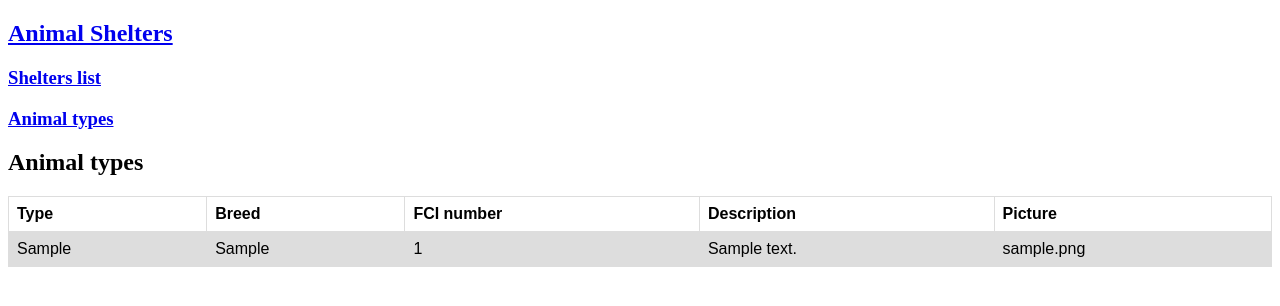
After one commit to KrzysztofCalus/Animal_shelters_app, a Django app: page /type in a window 1280 px wide. The commit adds this page. Shown: the top 306 px of the page. Run offline with Django 3.2, Linux system fonts and the light colour scheme; tables that the repository leaves empty hold one stand-in row (values such as "Sample post").

Commit message:
views: care/type/food/

```diff
--- a/CL_final_project/urls.py
+++ b/CL_final_project/urls.py
@@ -16,7 +16,9 @@ Including another URLconf
 from django.contrib import admin
 from django.urls import path, include
 from django.views.generic.base import TemplateView
-from animal_shelters.views import SignUpView, AccountView, SheltersView, AddShelterAnimalsView, ShelterAnimalsView
+from animal_shelters.views import SignUpView, AccountView, SheltersView, AddShelterAnimalsView, ShelterAnimalsView, \
+    OwnerAnimalsView, EditShelterAnimalsView, FoodView, AddFoodView, AnimalTypeView, AddAnimalTypeView, CareView, \
+    AddCareView
 
 urlpatterns = [
     path('admin/', admin.site.urls),
@@ -26,5 +28,13 @@ urlpatterns = [
     path('account', AccountView.as_view(), name='account'),
     path('shelters', SheltersView.as_view(), name='shelters'),
     path('shelter/animals/add', AddShelterAnimalsView.as_view(), name='add-shelter-animals'),
-    path('shelter/animals/<int:shelter_id>', ShelterAnimalsView.as_view(), name='shelter-animals')
+    path('shelter/animals/<int:shelter_id>', ShelterAnimalsView.as_view(), name='shelter-animals'),
+    path('owner/animals', OwnerAnimalsView.as_view(), name='owner-animals'),
+    path('owner/animals/edit/<int:animal_id>', EditShelterAnimalsView.as_view(), name='owner-animals-edit'),
+    path('food', FoodView.as_view(), name='food'),
+    path('food/add', AddFoodView.as_view(), name='add-food'),
+    path('type', AnimalTypeView.as_view(), name='type'),
+    path('type/add', AddAnimalTypeView.as_view(), name='add-type'),
+    path('care', CareView.as_view(), name='care'),
+    path('care/add', AddCareView.as_view(), name='add-care')
 ]
--- a/animal_shelters/models.py
+++ b/animal_shelters/models.py
@@ -39,21 +39,25 @@ class Owner(models.Model):
 class AnimalType(models.Model):
     type = models.CharField(max_length=128)
     breed = models.CharField(max_length=128)
-    picture = models.FileField()
+    picture = models.FileField(null=True, blank=True)
     description = models.TextField()
     FCI_number = models.IntegerField()
+
+    def __str__(self):
+        return f'Type: {self.type}; Breed: {self.breed}; FCI number: {self.FCI_number}'
 
 
 class Food(models.Model):
     name = models.CharField(max_length=128)
     age_start = models.PositiveIntegerField()
     age_end = models.PositiveIntegerField()
-    weight_start = models.PositiveIntegerField
+    weight_start = models.PositiveIntegerField(default=0)
     weight_end = models.PositiveIntegerField()
     amount = models.DecimalField(max_digits=4, decimal_places=2)
 
     def __str__(self):
-        return self.name
+        return f'{self.name}; Age range: {self.age_start}-{self.age_end}; Weight range: {self.weight_start}-' \
+               f'{self.weight_end}; Amount: {self.amount}'
 
 
 class Animal(models.Model):
@@ -66,9 +70,9 @@ class Animal(models.Model):
     weight = models.DecimalField(max_digits=4, decimal_places=2)
     size = models.CharField(max_length=128, choices=ANIMAL_SIZE)
     description = models.TextField()
-    animal_type = models.ForeignKey(AnimalType, on_delete=models.CASCADE)
-    picture = models.FileField()
-    food = models.ForeignKey(Food, on_delete=models.CASCADE)
+    animal_type = models.ForeignKey(AnimalType, on_delete=models.CASCADE, blank=True, null=True)
+    picture = models.FileField(blank=True, null=True)
+    food = models.ForeignKey(Food, on_delete=models.CASCADE, blank=True, null=True)
     owner = models.ManyToManyField(Owner, through='AnimalOwner')
 
     def __str__(self):
@@ -90,4 +94,4 @@ class AnimalOwner(models.Model):
     animal = models.ForeignKey(Animal, on_delete=models.CASCADE)
     owner = models.ForeignKey(Owner, on_delete=models.CASCADE)
     start = models.DateField()
-    end = models.DateField()
+    end = models.DateField(null=True)
--- /dev/null
+++ b/animal_shelters/templates/animal_type.html
@@ -0,0 +1,47 @@
+{% extends 'base.html' %}
+
+{% block content %}
+<head>
+<style>
+table {
+  font-family: arial, sans-serif;
+  border-collapse: collapse;
+  width: 100%;
+}
+
+td, th {
+  border: 1px solid #dddddd;
+  text-align: left;
+  padding: 8px;
+}
+
+tr:nth-child(even) {
+  background-color: #dddddd;
+}
+</style>
+</head>
+<h2>Animal types</h2>
+<body>
+<table style="width:100%">
+  <tr>
+    <th>Type</th>
+    <th>Breed</th>
+    <th>FCI number</th>
+    <th>Description</th>
+    <th>Picture</th>
+  </tr>
+    {% for type in types %}
+  <tr>
+    <td>{{ type.type }}</td>
+    <td>{{ type.breed }}</td>
+    <td>{{ type.FCI_number }}</td>
+    <td>{{ type.description }}</td>
+    <td>{{ type.picture }}</td>
+  </tr>
+    {% endfor %}
+</table>
+{% if user.is_authenticated %}
+  <h3><a href="{% url 'add-type' %}">Add type</a></h3>
+{% endif %}
+</body>
+{% endblock %}
--- a/animal_shelters/templates/base.html
+++ b/animal_shelters/templates/base.html
@@ -6,8 +6,18 @@
 </head>
 <body>
   <main>
-      <p><h2><a href="{% url 'home' %}">Animal Shelters</a></h2></p>
-      <h3><a href="{% url 'shelters' %}">Shelters list</a></h3>
+      {% if user.is_authenticated %}
+          <p><h2><a href="{% url 'home' %}">Animal Shelters</a></h2></p>
+          <h3><a href="{% url 'shelters' %}">Shelters list</a></h3>
+          <h3><a href="{% url 'type' %}">Animal types</a></h3>
+          <h3><a href="{% url 'owner-animals' %}">My animals</a></h3>
+          <h3><a href="{% url 'food' %}">Food</a></h3>
+          <h3><a href="{% url 'care' %}">Care</a></h3>
+      {% else %}
+          <p><h2><a href="{% url 'home' %}">Animal Shelters</a></h2></p>
+          <h3><a href="{% url 'shelters' %}">Shelters list</a></h3>
+          <h3><a href="{% url 'type' %}">Animal types</a></h3>
+      {% endif %}
     {% block content %}
     {% endblock %}
   </main>
--- /dev/null
+++ b/animal_shelters/templates/no-animals.html
@@ -0,0 +1,5 @@
+{% extends 'base.html' %}
+
+{% block content %}
+    <p>You do not have any animals.</p>
+{% endblock %}
--- a/animal_shelters/views.py
+++ b/animal_shelters/views.py
@@ -3,11 +3,12 @@ from django.shortcuts import render
 from django.contrib.auth.forms import UserCreationForm
 from django.urls import reverse_lazy
 from django.views import generic, View
+from datetime import date
 
-from animal_shelters.forms import AccountForm, SheltersForm
+from animal_shelters.forms import AccountForm, SheltersForm, AddAnimalForm, AddFoodForm, AddTypeForm, AddCareForm
 
 # Create your views here.
-from animal_shelters.models import Owner, AnimalOwner, Animal
+from animal_shelters.models import Owner, AnimalOwner, Animal, Food, AnimalType, AnimalCare
 
 
 class SignUpView(generic.CreateView):
@@ -76,11 +77,146 @@ class SheltersView(View):
 
 
 class AddShelterAnimalsView(View):
-    pass
+    def get(self, request):
+        form = AddAnimalForm()
+        return render(request, 'add_animal_form.html', {'form': form})
+
+    def post(self, request):
+        form = AddAnimalForm(request.POST)
+        if form.is_valid():
+            name = form.cleaned_data['name']
+            sex = form.cleaned_data['sex']
+            chip_number = form.cleaned_data['chip_number']
+            birth_date = form.cleaned_data['birth_date']
+            colour = form.cleaned_data['colour']
+            distinguishing_marks = form.cleaned_data['distinguishing_marks']
+            weight = form.cleaned_data['weight']
+            size = form.cleaned_data['size']
+            description = form.cleaned_data['description']
+            animal_type = form.cleaned_data['animal_type']
+            picture = form.cleaned_data['picture']
+            food = form.cleaned_data['food']
+            a = Animal.objects.create(name=name, sex=sex, chip_number=chip_number, birth_date=birth_date, colour=colour,
+                                      distinguishing_marks=distinguishing_marks, weight=weight, size=size,
+                                      description=description, animal_type_id=animal_type, picture=picture,
+                                      food_id=food)
+            AnimalOwner.objects.create(animal_id=a.id, owner_id=self.request.user.id, start=date.today())
+        return HttpResponseRedirect('/owner/animals')
+
+
+class EditShelterAnimalsView(View):
+    def get(self, request, animal_id):
+        animal = Animal.objects.get(id=animal_id)
+        form = AddAnimalForm(instance=animal)
+        return render(request, 'add_animal_form.html', {'form': form})
+
+    def post(self, request, animal_id):
+        form = AddAnimalForm(request.POST)
+        if form.is_valid():
+            name = form.cleaned_data['name']
+            sex = form.cleaned_data['sex']
+            chip_number = form.cleaned_data['chip_number']
+            birth_date = form.cleaned_data['birth_date']
+            colour = form.cleaned_data['colour']
+            distinguishing_marks = form.cleaned_data['distinguishing_marks']
+            weight = form.cleaned_data['weight']
+            size = form.cleaned_data['size']
+            description = form.cleaned_data['description']
+            animal_type = form.cleaned_data['animal_type']
+            picture = form.cleaned_data['picture']
+            food = form.cleaned_data['food']
+            Animal.objects.filter(id=animal_id).update(name=name, sex=sex, chip_number=chip_number,
+                                                       birth_date=birth_date, colour=colour,
+                                                       distinguishing_marks=distinguishing_marks, weight=weight,
+                                                       size=size,
+                                                       description=description, animal_type_id=animal_type,
+                                                       picture=picture, food_id=food)
+        return HttpResponseRedirect('/owner/animals')
 
 
 class ShelterAnimalsView(View):
     def get(self, request, shelter_id):
-        t = Owner.objects.get(id=shelter_id)
-        animals = t.animal_set.all()
+        o = Owner.objects.get(id=shelter_id)
+        animals = o.animal_set.all()
         return render(request, 'shelter_animals.html', {'animals': animals})
+
+
+class OwnerAnimalsView(View):
+    def get(self, request):
+        if Owner.objects.filter(id=self.request.user.id).exists():
+            o = Owner.objects.get(id=self.request.user.id)
+            animals = o.animal_set.all()
+            return render(request, 'owner-animals.html', {'animals': animals})
+        else:
+            return render(request, 'no-animals.html')
+
+
+class FoodView(View):
+    def get(self, request):
+        foods = Food.objects.all()
+        return render(request, 'food.html', {'foods': foods})
+
+
+class AddFoodView(View):
+    def get(self, request):
+        form = AddFoodForm()
+        return render(request, 'add_food_form.html', {'form': form})
+
+    def post(self, request):
+        form = AddFoodForm(request.POST)
+        if form.is_valid():
+            name = form.cleaned_data['name']
+            age_start = form.cleaned_data['age_start']
+            age_end = form.cleaned_data['age_end']
+            weight_start = form.cleaned_data['weight_start']
+            weight_end = form.cleaned_data['weight_end']
+            amount = form.cleaned_data['amount']
+            Food.objects.create(name=name, age_start=age_start, age_end=age_end, weight_start=weight_start,
+                                weight_end=weight_end, amount=amount)
+        return HttpResponseRedirect('/food')
+
+
+class AnimalTypeView(View):
+    def get(self, request):
+        types = AnimalType.objects.all()
+        return render(request, 'animal_type.html', {'types': types})
+
+
+class AddAnimalTypeView(View):
+    def get(self, request):
+        form = AddTypeForm()
+        return render(request, 'add_type_form.html', {'form': form})
+
+    def post(self, request):
+        form = AddTypeForm(request.POST)
+        if form.is_valid():
+            type = form.cleaned_data['type']
+            breed = form.cleaned_data['breed']
+            FCI_number = form.cleaned_data['FCI_number']
+            picture = form.cleaned_data['picture']
+            description = form.cleaned_data['description']
+            AnimalType.objects.create(type=type, breed=breed, FCI_number=FCI_number, picture=picture,
+                                      description=description)
+        return HttpResponseRedirect('/type')
+
+
+class CareView(View):
+    def get(self, request):
+        care = AnimalCare.objects.all()
+        return render(request, 'animal_care.html', {'care': care})
+
+
+class AddCareView(View):
+    def get(self, request):
+        form = AddCareForm()
+        return render(request, 'add_care_form.html', {'form': form})
+
+    def post(self, request):
+        form = AddCareForm(request.POST)
+        if form.is_valid():
+            type = form.cleaned_data['type']
+            name = form.cleaned_data['name']
+            drug = form.cleaned_data['drug']
+            date = form.cleaned_data['date']
+            AnimalCare.objects.create(type=type, name=name, drug=drug, date=date)
+        return HttpResponseRedirect('/care')
```
Also changed, not shown: animal_shelters/forms.py (+25 -1 lines), animal_shelters/templates/add_animal_form.html (added, +8 -0 lines), animal_shelters/templates/add_care_form.html (added, +8 -0 lines), animal_shelters/templates/add_food_form.html (added, +8 -0 lines), animal_shelters/templates/add_type_form.html (added, +8 -0 lines), animal_shelters/templates/animal_care.html (added, +43 -0 lines), animal_shelters/templates/food.html (added, +47 -0 lines), animal_shelters/templates/owner-animals.html (added, +55 -0 lines), animal_shelters/migrations/0003_auto_20210714_1141.py (added), animal_shelters/migrations/0004_auto_20210714_1237.py (added), animal_shelters/migrations/0005_alter_animalowner_end.py (added), animal_shelters/migrations/0006_food_weight_start.py (added), animal_shelters/migrations/0007_alter_animaltype_picture.py (added), animal_shelters/migrations/0008_alter_animaltype_picture.py (added).
